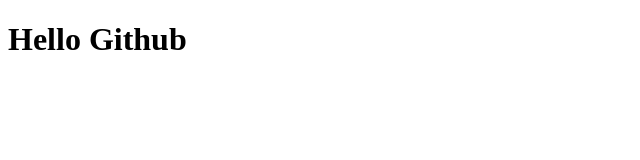
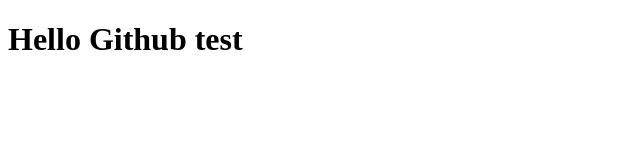
Before and after one commit to Oscar0159/Oscar0159.github.io, a plain HTML site: page index.html in a window 1280 px wide. Shown: the full height of the page, 0-640 px from the left. Drawn offline with Linux system fonts and the light colour scheme.

Commit message:
Update index.html

```diff
--- a/index.html
+++ b/index.html
@@ -5,6 +5,6 @@
     <title>GitHub Web Test</title>
   </head>
   <body>
-    <h1>Hello Github</h1>
+    <h1>Hello Github test</h1>
   </body>
 </html>
```
